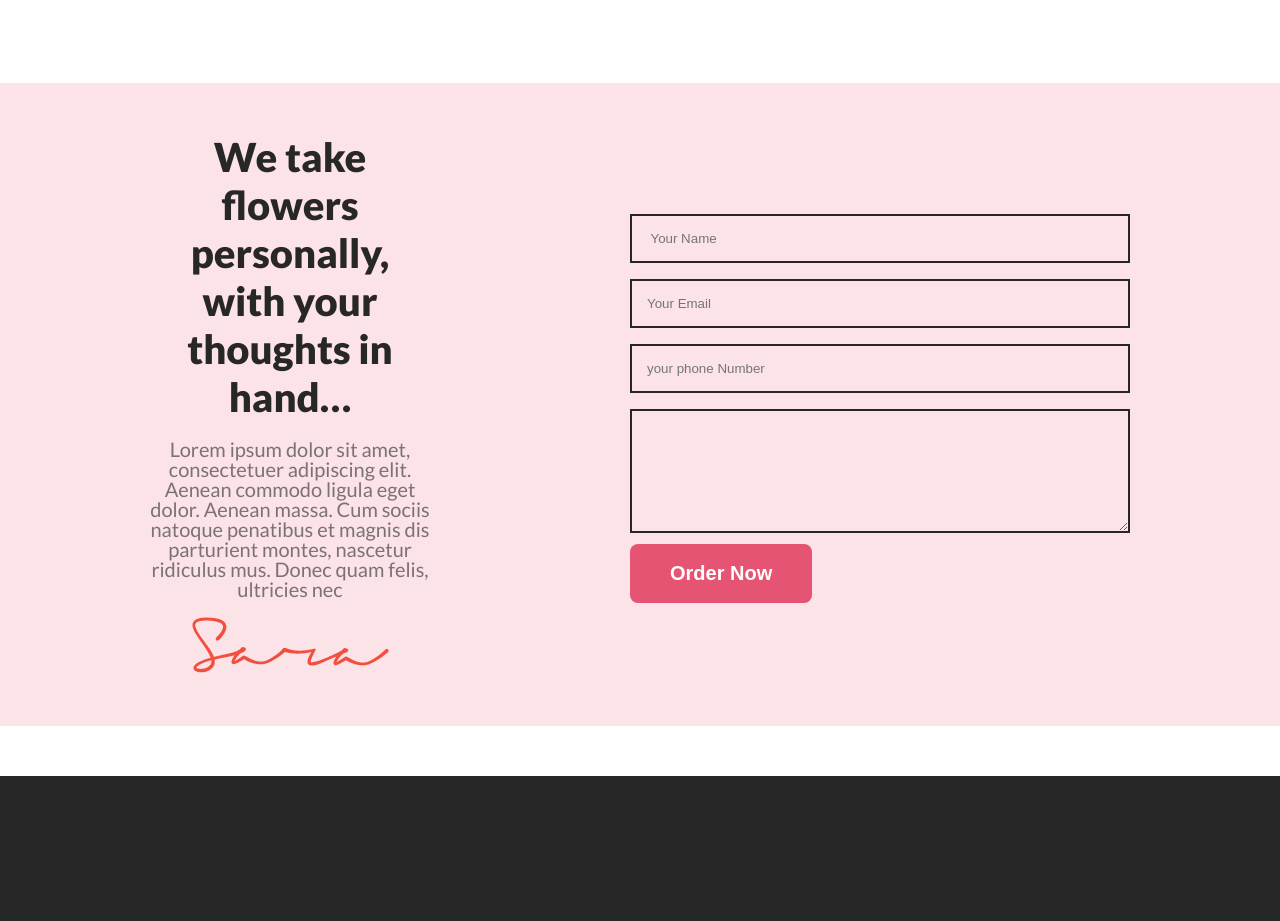
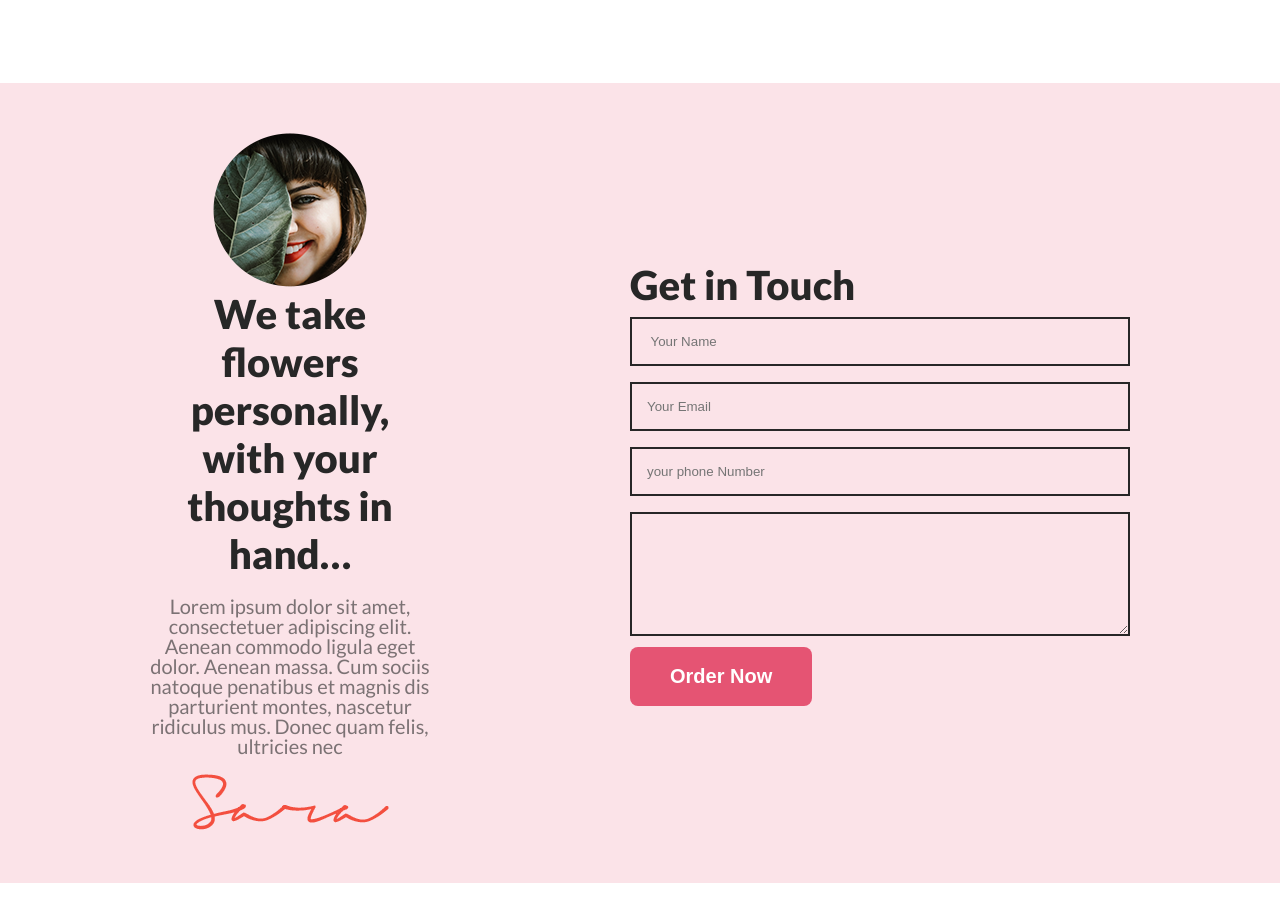
Before and after one commit to asifulislamstudio/assignment1-flowershop, a plain HTML site: page index.html in a window 1280 px wide. Shown: the part 3200-4121 px from the top of the page. Drawn offline with Linux system fonts and the light colour scheme.

Commit message:
Retuch Extra Section

```diff
--- a/index.html
+++ b/index.html
@@ -85,6 +85,7 @@
 
         <div class="gift-section">
             <div class="gift-info">
+                <img src="images/contact-profile.png" alt="">
                 <h1 class="gift-title">
                     We take flowers personally,<br>
                      with your thoughts in hand…
@@ -95,6 +96,7 @@
 
             </div>
             <div class="contact">
+                <h1 class="gift-title">Get in Touch </h1>
                 <form class="contact-form">
                     <input class="ph" type="text" placeholder=" Your Name" ><br>
                     <input class="ph" type="email" placeholder="Your Email"><br>
```
Also changed, not shown: images/contact-profile.png (added).
